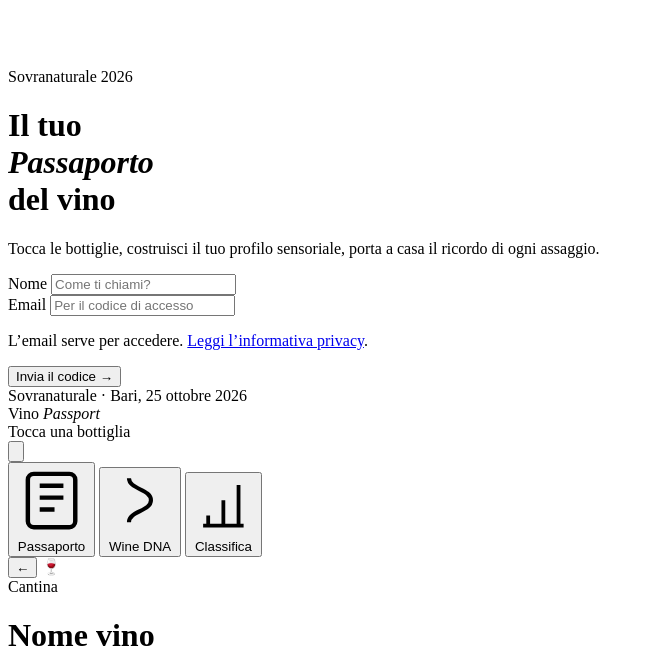
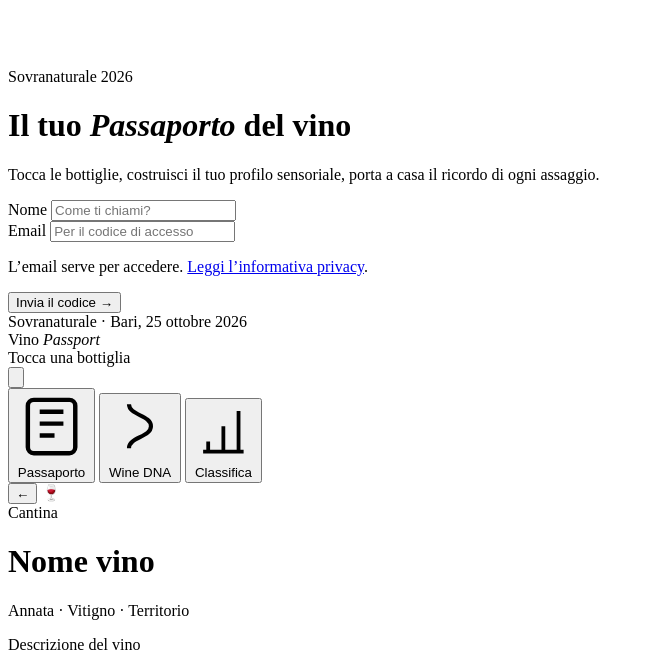
Before and after one commit to carnedasosa/wine-nfc, a website with bundled scripts: page index.html in a window 1280 px wide. Shown: the part 2008-2675 px from the top of the page, without its empty margins (0-654 px from the left). Built offline with nearby package versions, Linux system fonts and the light colour scheme; files whose address does not match are found by name.

Commit message:
Fix onboarding title in index.html

```diff
--- a/index.html
+++ b/index.html
@@ -80,7 +80,7 @@
       </svg>
     </div>
     <div class="onboarding-eyebrow">Sovranaturale 2026</div>
-    <h1 class="onboarding-title">Il tuo<br><em>Passaporto</em><br>del vino</h1>
+    <h1 class="onboarding-title">Il tuo <em>Passaporto</em> del vino</h1>
     <p class="onboarding-sub">Tocca le bottiglie, costruisci il tuo profilo sensoriale, porta a casa il ricordo di ogni assaggio.</p>
 
     <div class="input-group">
```
